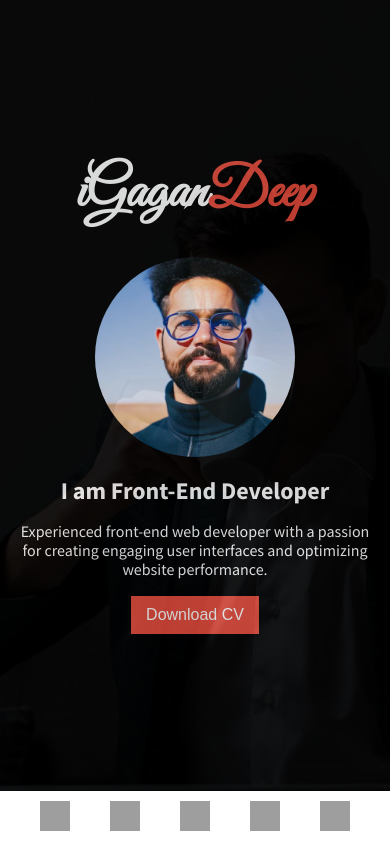
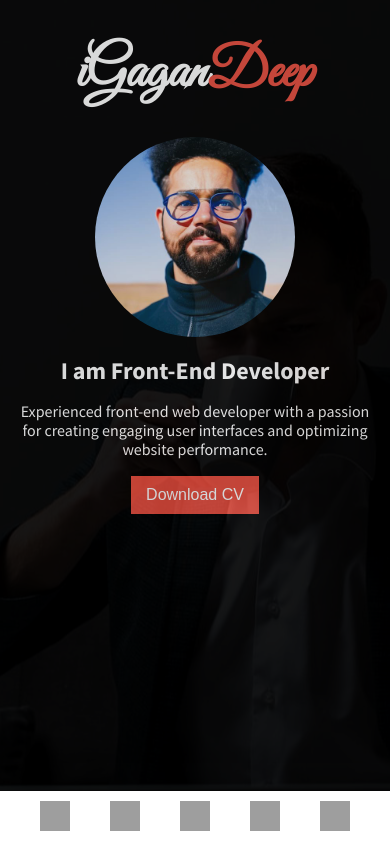
Before and after one commit to igagandeep/Gagandeep-Portfolio, a plain HTML site: page index.html in a window 390 px wide. Drawn offline with Linux system fonts and the light colour scheme; grey boxes are pictures that could not be loaded.

Commit message:
lil fix :fire::fire:

```diff
--- a/styles/sass/partials/_header.scss
+++ b/styles/sass/partials/_header.scss
@@ -182,8 +182,15 @@ nav .wrapper {
 }
 
 @media (max-width: 480px) {
+  .header-banner .wrapper {
+    display: flex;
+    height: 100%;
+    justify-content: center;
+    align-items: flex-start;
+  }
+
   .header-content {
-    margin-top: 0px;
+    margin-top: 40px;
     line-height: 1.2;
     .logo {
       display: block;
```
Also changed, not shown: styles/style.css.
